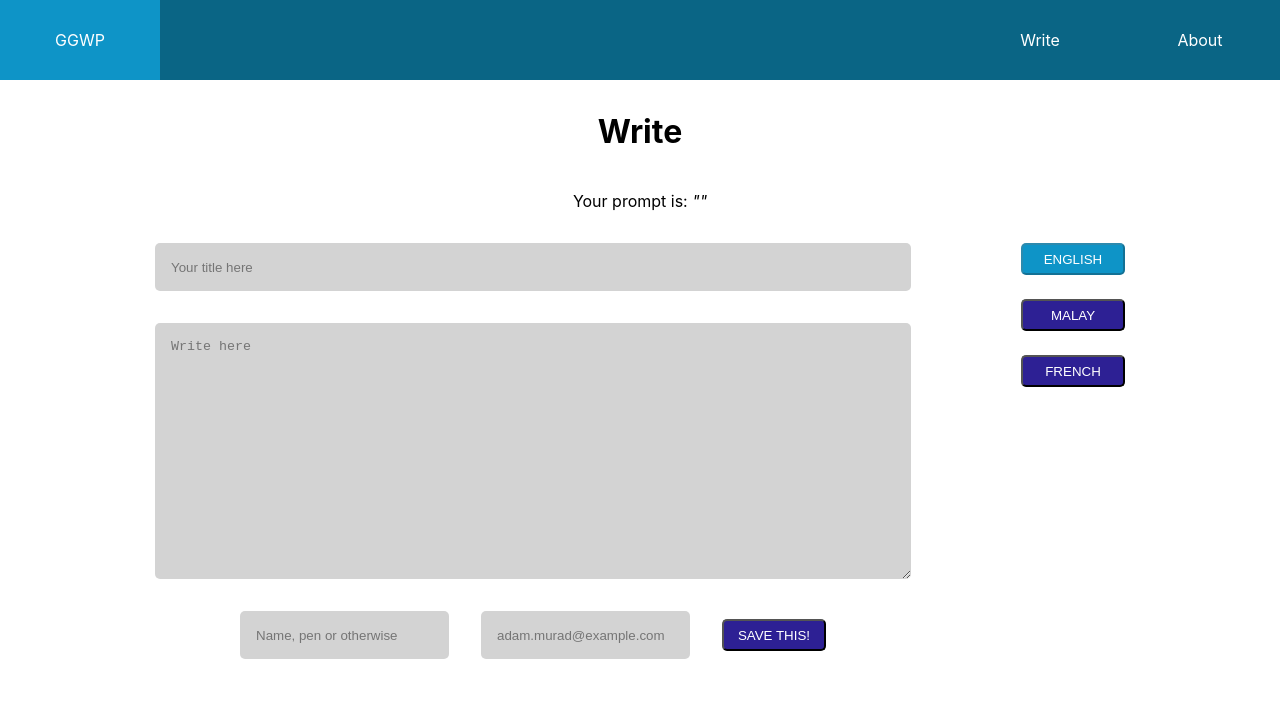
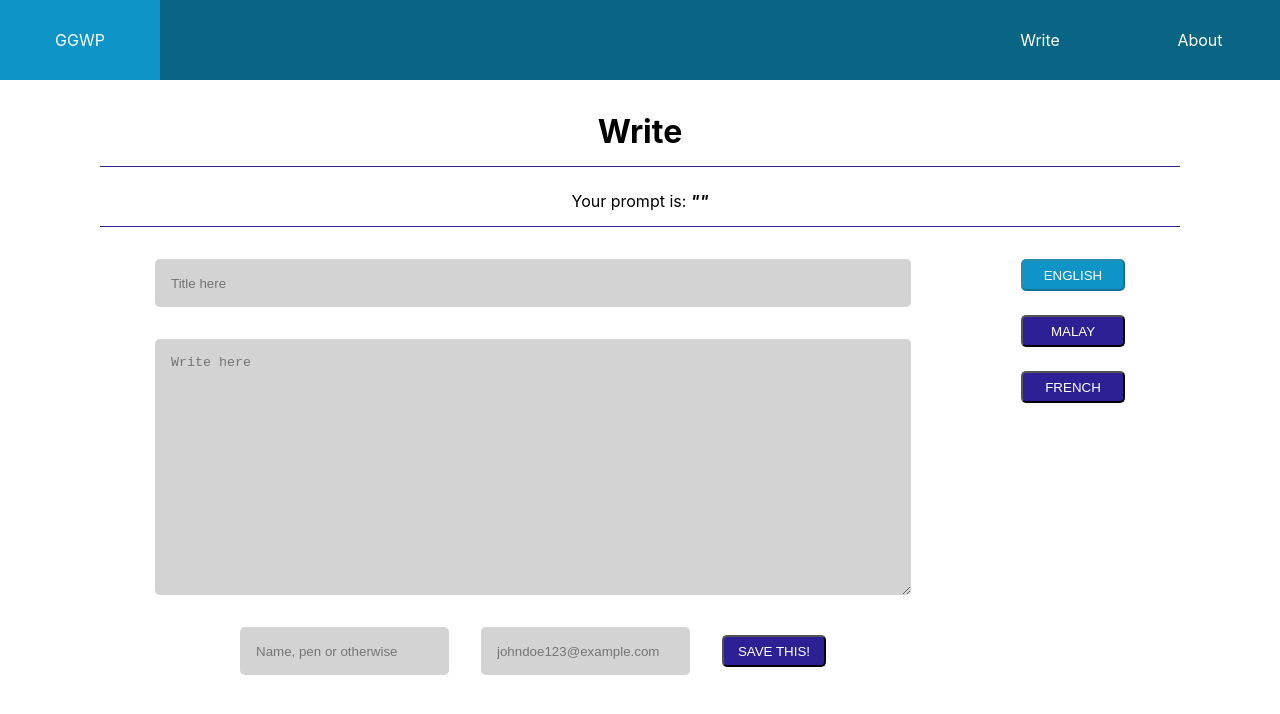
Before and after one commit to amierfaudzi/ggwritingprompt, a React (Create React App) app: page /write/1 in a window 1280 px wide. Shown: the top 714 px of the page. Built offline with nearby package versions, Linux system fonts and the light colour scheme; no server answers.

Commit message:
add bottom border to write component

```diff
--- a/src/components/Write/Write.js
+++ b/src/components/Write/Write.js
@@ -122,15 +122,15 @@ export default function Write(props) {
         <div className="write">
             <h1 className="write__title">Write</h1>
             <div className="prompt-container">
-                <p>Your prompt is: <span className="span">"{shownPrompt}"</span></p>
+                <p>Your prompt is: <span className="span span--bold">"{shownPrompt}"</span></p>
             </div>
             <div className="main-container">
             <form className="write-form" onSubmit={handleSubmit}>
-                <input type="text" name="promptTitle" id="" className="write-form__title" placeholder="Your title here"/>
+                <input type="text" name="promptTitle" id="" className="write-form__title" placeholder="Title here"/>
                 <textarea name="promptContent" id="" className="write-form__content" placeholder="Write here"></textarea>
                 <div className="send-wrapper">
                     <input className="send-wrapper__name" type="text" name="name" id="" placeholder="Name, pen or otherwise"/>
-                    <input className="send-wrapper__email" type="email" name="email" id="" placeholder="adam.murad@example.com" required/>
+                    <input className="send-wrapper__email" type="email" name="email" id="" placeholder="johndoe123@example.com" required/>
                     <button type="submit" className="button">Save this!</button>
                 </div>
             </form>
--- a/src/components/Write/Write.scss
+++ b/src/components/Write/Write.scss
@@ -10,7 +10,18 @@
     margin: 0 auto;
 
     &__title {
-        margin-bottom: 2.5rem;
+        margin-bottom: 1.5rem;
+        padding-bottom: 1rem;
+        position: relative;
+
+        &::after {
+            position: absolute;
+            content: "";
+            border-bottom: $purple 1px solid;
+            width: 100%;
+            bottom: 0;
+            left: 0;
+        }
     }
 }
 
@@ -39,7 +50,10 @@
 }
 
 .prompt-container {
+    padding-bottom: 1rem;
     margin-bottom: 2rem;
+
+    @include bottom-border;
 }
 
 .button-container {
@@ -61,3 +75,7 @@
         margin-right: 2rem;
     }
 }
+
+.span--bold {
+    font-weight: bold;
+}
--- a/src/styles/partials/_mixin.scss
+++ b/src/styles/partials/_mixin.scss
@@ -65,3 +65,16 @@
         border: 2px $pink solid;
     }
 }
+//bottom border
+@mixin bottom-border {
+    position: relative;
+
+    &::after {
+        position: absolute;
+        content: "";
+        border-bottom: $purple 1px solid;
+        width: 100%;
+        bottom: 0;
+        left: 0;
+    }
+}
```
